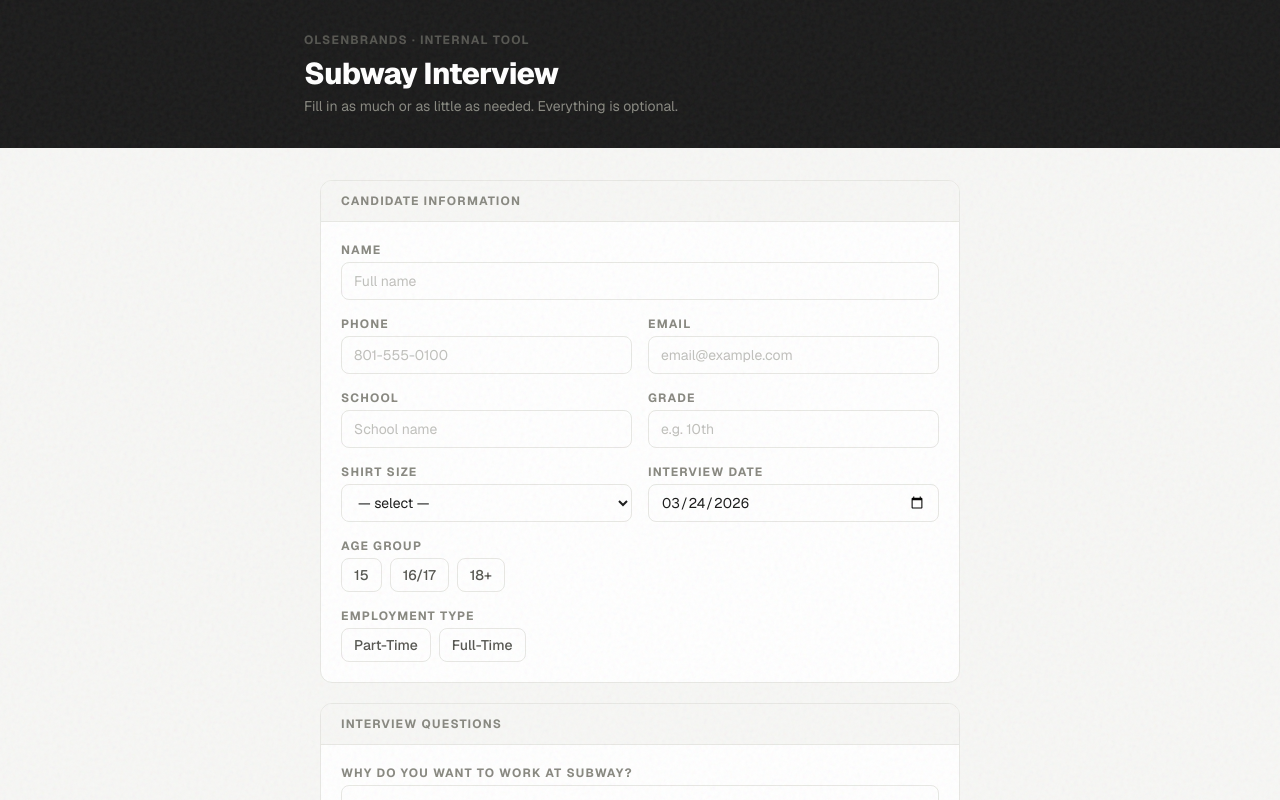
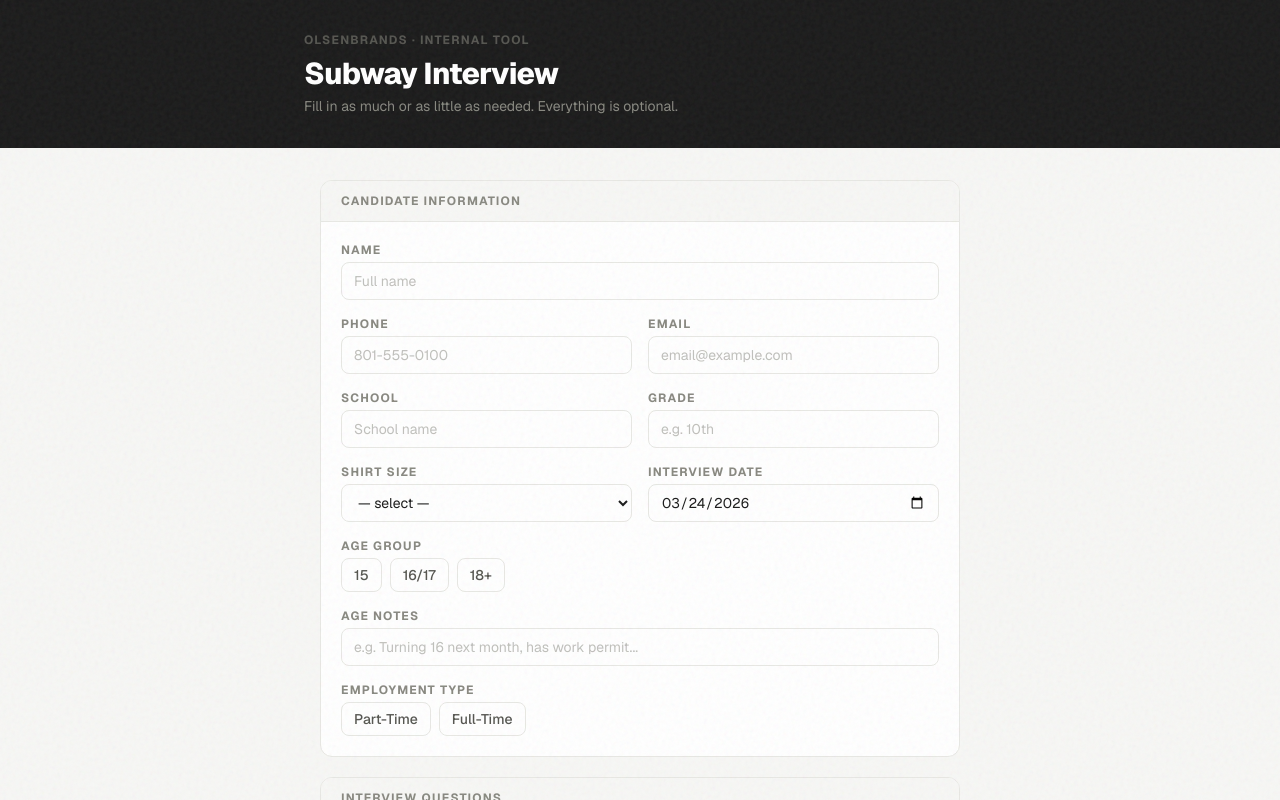
Before and after one commit to olsenbrands/olsen-brands, a Next.js app: page /interviews/subway in a window 1280 px wide. Shown: the top 800 px of the page. Built offline with nearby package versions, Linux system fonts and the light colour scheme.

Commit message:
feat: add age notes field below age group selector

```diff
--- a/src/app/api/interviews/subway/route.ts
+++ b/src/app/api/interviews/subway/route.ts
@@ -9,7 +9,7 @@
     const record: Record<string, unknown> = {};
     const fields = [
       'interview_date', 'name', 'phone', 'email', 'shirt_size', 'school', 'grade',
-      'age_group', 'employment_type', 'why_subway', 'prior_experience',
+      'age_group', 'age_notes', 'employment_type', 'why_subway', 'prior_experience',
       'learned_from_experience', 'hobbies', 'available_days', 'available_times',
       'unavailable_days', 'unavailable_reason', 'future_commitments', 'availability_notes',
       'night_crew_preference', 'day_crew_preference', 'available_saturday_events',
--- a/src/app/interviews/subway/page.tsx
+++ b/src/app/interviews/subway/page.tsx
@@ -13,6 +13,7 @@
   school: string;
   grade: string;
   age_group: string;
+  age_notes: string;
   employment_type: string;
   why_subway: string;
   prior_experience: string;
@@ -53,7 +54,7 @@
 const empty: FormData = {
   interview_date: new Date().toISOString().split('T')[0],
   name: '', phone: '', email: '', shirt_size: '', school: '', grade: '',
-  age_group: '', employment_type: '',
+  age_group: '', age_notes: '', employment_type: '',
   why_subway: '', prior_experience: '', learned_from_experience: '', hobbies: '',
   available_days: [], available_times: {},
   unavailable_days: [], unavailable_reason: '', future_commitments: '', availability_notes: '',
@@ -138,6 +139,7 @@
     field('School', form.school);
     field('Grade', form.grade);
     field('Age Group', form.age_group);
+    field('Age Notes', form.age_notes);
     field('Employment Type', form.employment_type);
 
     // Interview Questions
@@ -396,6 +398,9 @@
           <Field label="Age Group">
             <RadioGroup options={['15', '16/17', '18+']} value={form.age_group} onChange={v => set('age_group', v)} />
           </Field>
+          <Field label="Age Notes">
+            <Input value={form.age_notes} onChange={v => set('age_notes', v)} placeholder="e.g. Turning 16 next month, has work permit..." />
+          </Field>
           <Field label="Employment Type">
             <RadioGroup options={['Part-Time', 'Full-Time']} value={form.employment_type} onChange={v => set('employment_type', v)} />
           </Field>
```
